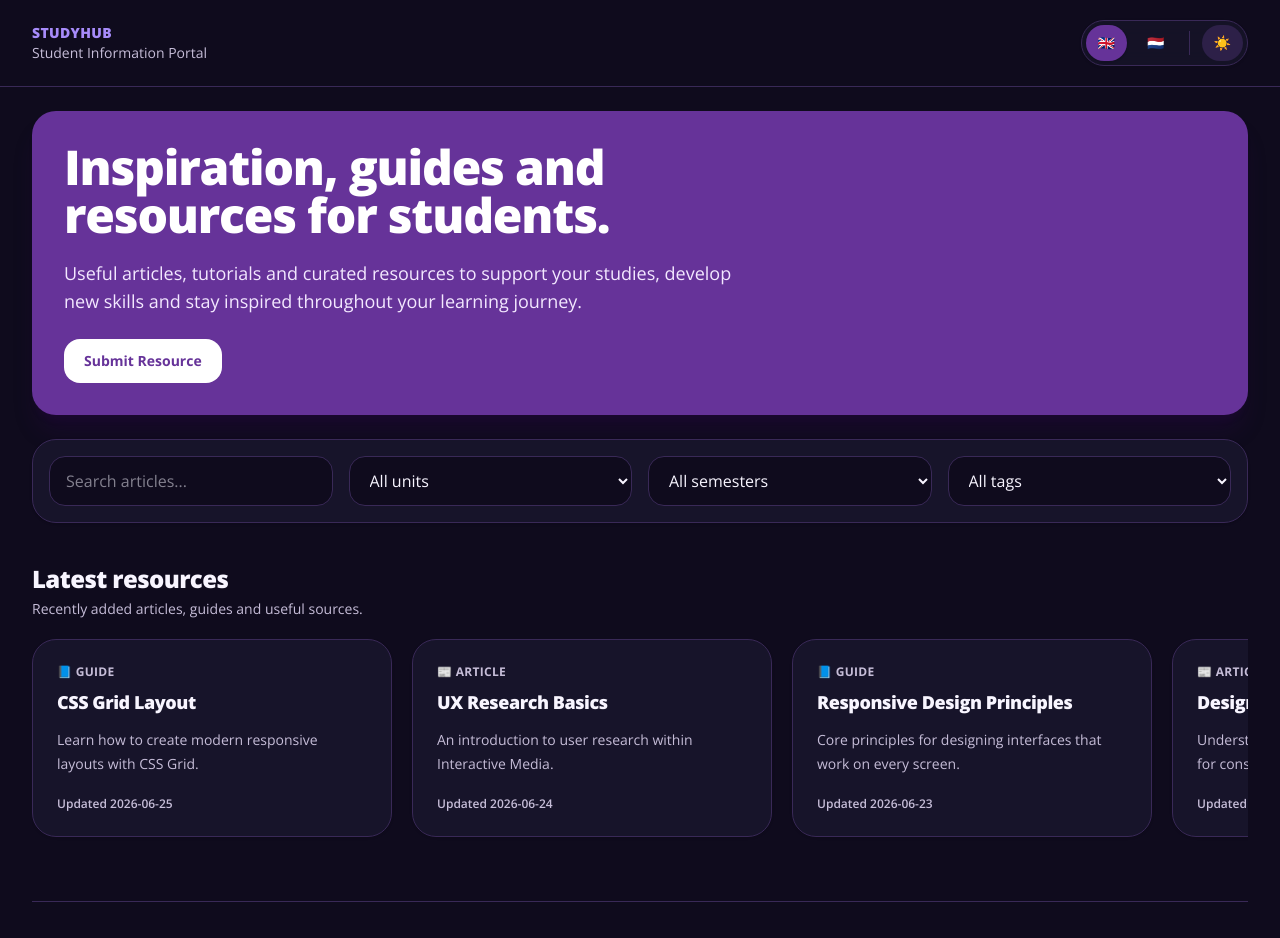
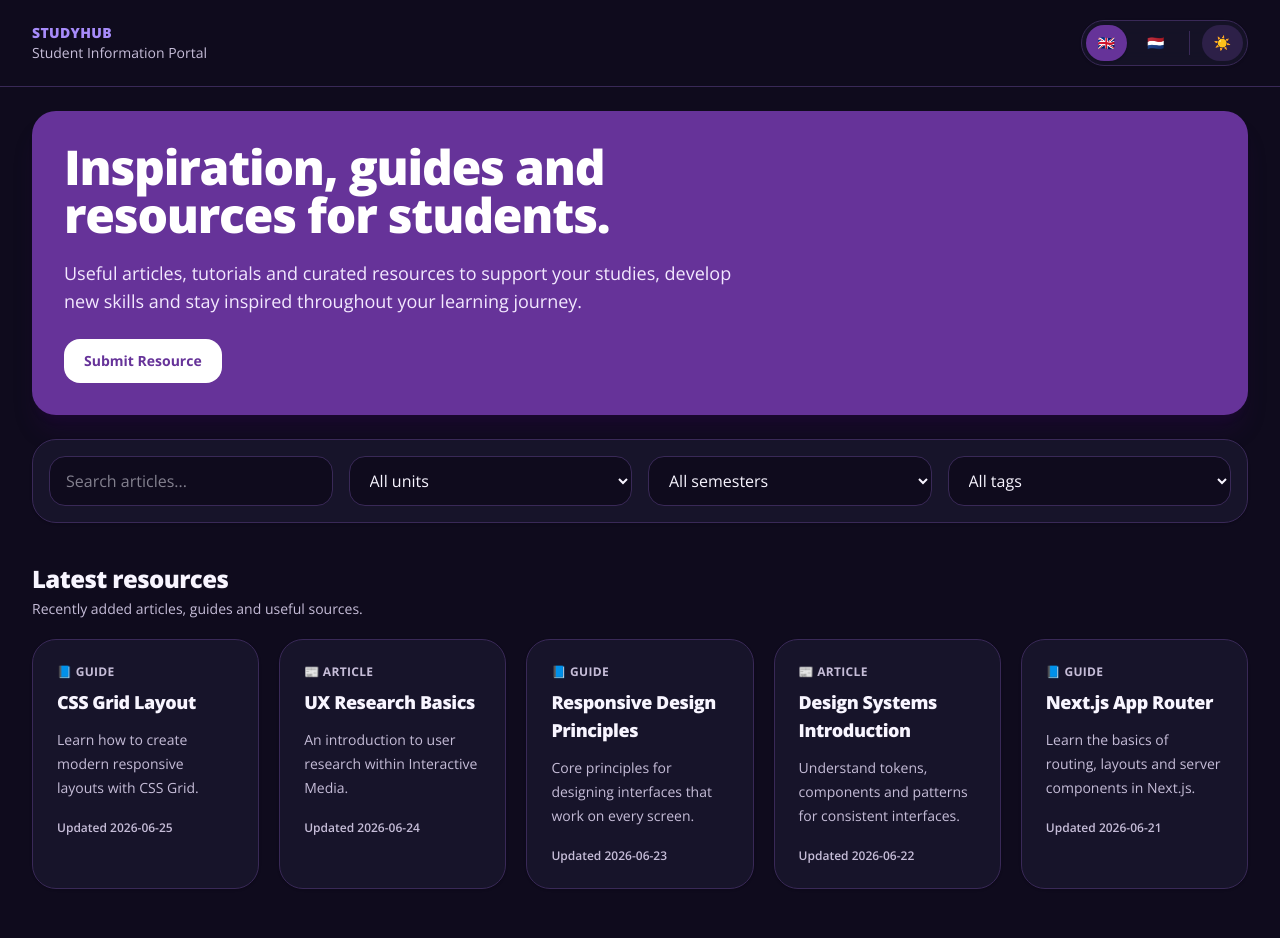
Before and after one commit to docentDavid/studyhub, a Next.js app: page / in a window 1280 px wide. Shown: the top 938 px of the page. Built offline with nearby package versions, Linux system fonts and the light colour scheme.

Commit message:
Update home-page-client.tsx

```diff
--- a/components/home-page-client.tsx
+++ b/components/home-page-client.tsx
@@ -183,12 +183,12 @@ export function HomePageClient({ articles }: HomePageClientProps) {
             </p>
           </div>
 
-          <div className="flex snap-x gap-5 overflow-x-auto pb-4">
+          <div className="flex snap-x gap-5 overflow-x-auto pb-4 md:grid md:grid-cols-2 md:overflow-visible lg:grid-cols-5">
             {latestArticles.map((article) => (
               <Link
                 key={article.id}
                 href={`/articles/${article.slug}`}
-                className={`${cardClassName} min-w-[85%] snap-start sm:min-w-[420px] lg:min-w-[360px]`}
+                className={`${cardClassName} min-w-[85%] snap-start md:min-w-0`}
               >
                 <p className="mb-2 text-xs font-bold uppercase tracking-wide text-[var(--muted)]">
                   {getSourceTypeLabel(article.sourceType)}
```
